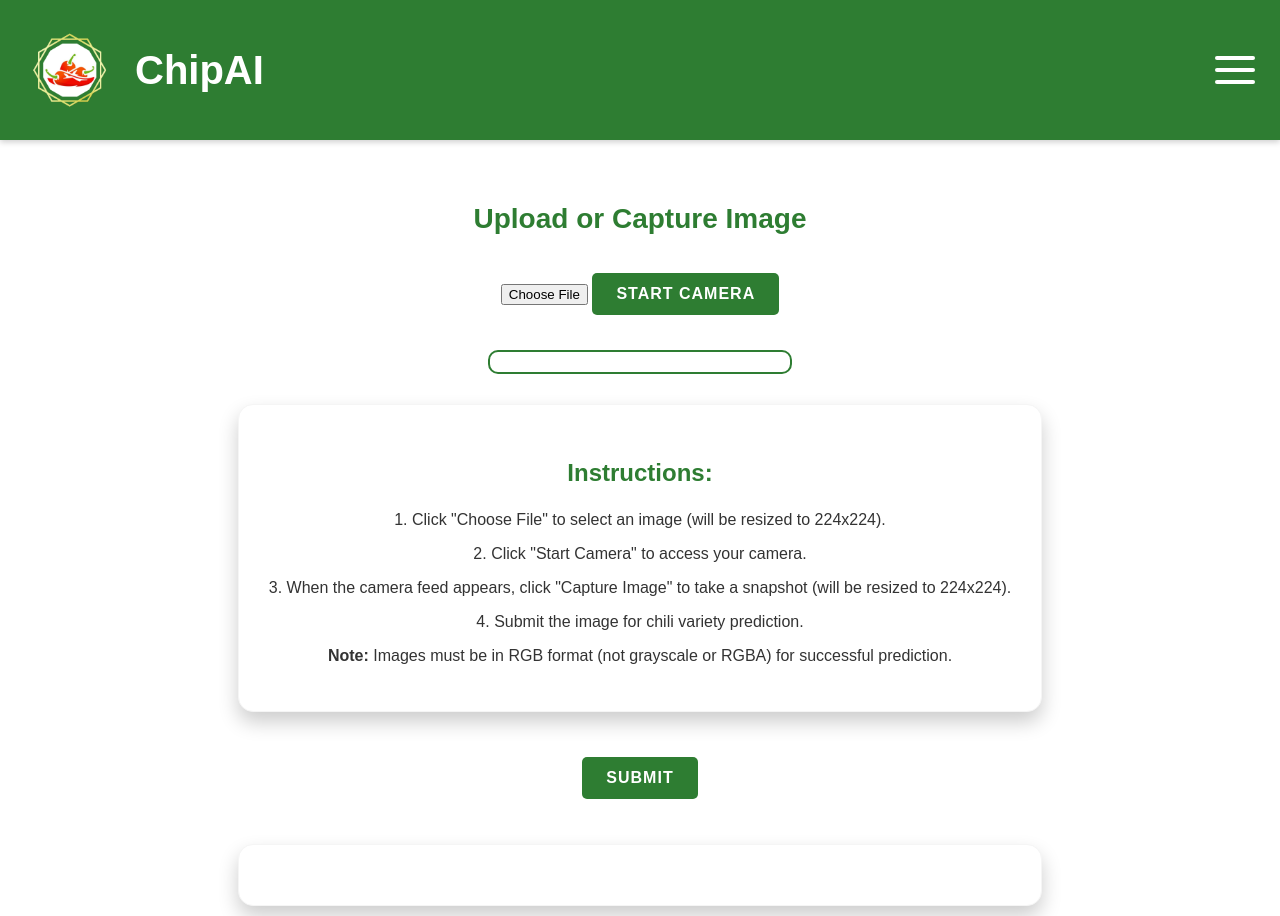
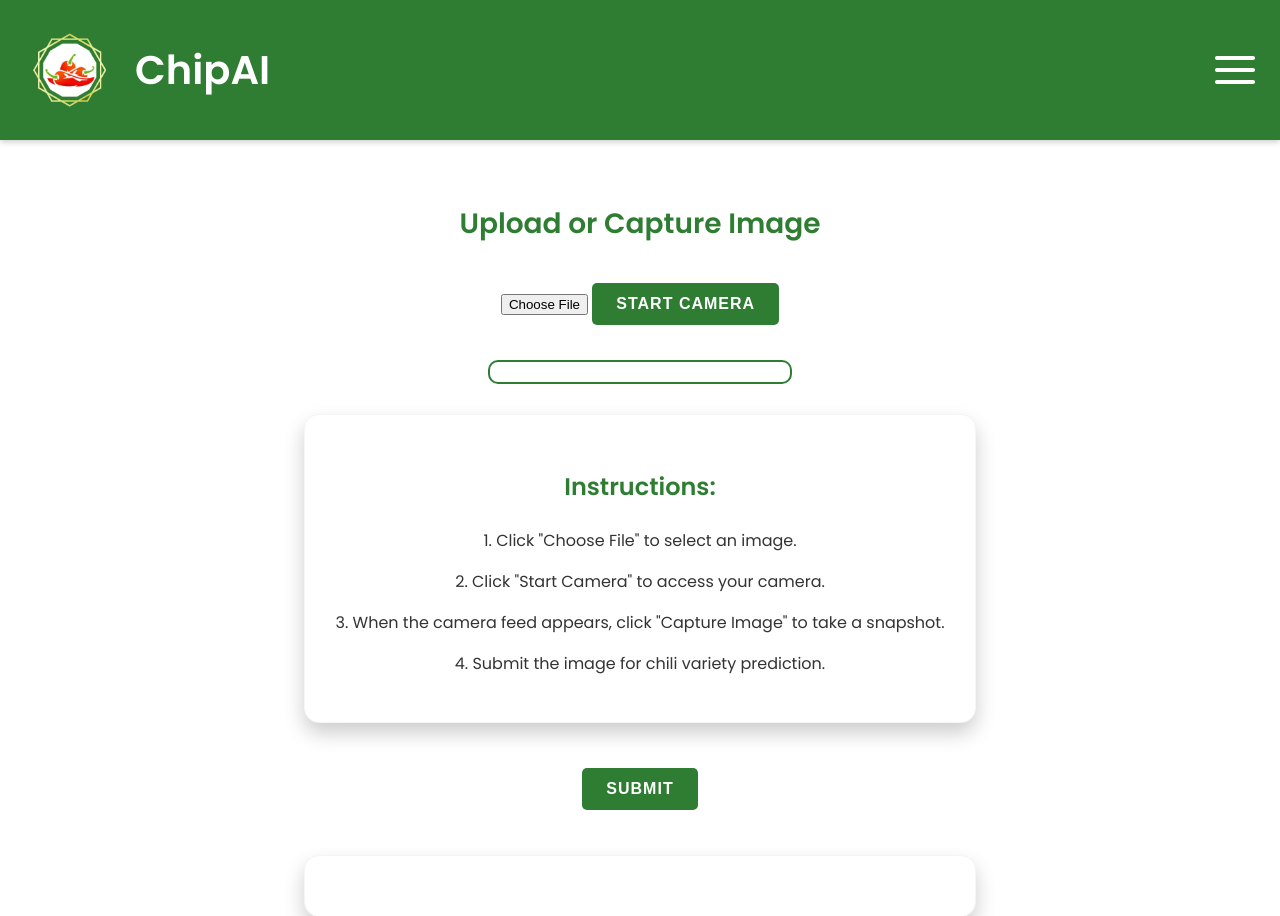
Before and after one commit to ejbaslot/ChipAI, a Flask app: page /ai in a window 1280 px wide. Shown: the top 916 px of the page. Run offline with Flask 3, Linux system fonts and the light colour scheme; the visitor is signed in with stand-in values (Sample User, id 1); some libraries are stand-ins or nearby versions.

Commit message:
fix prediction

```diff
--- a/ChipAI/app.py
+++ b/ChipAI/app.py
@@ -76,7 +76,11 @@ IMAGE_MAPPING = {
 # Consolidated image preprocessing function
 def preprocess_image(image_stream):
     try:
-        img = Image.open(image_stream).convert("RGB")  # Convert to RGB
+        img = Image.open(image_stream)  # Load image in its original format
+        # Convert to RGB if not already RGB
+        if img.mode != 'RGB':
+            logger.info("Converting image from mode %s to RGB", img.mode)
+            img = img.convert("RGB")
         img_array = np.array(img, dtype=np.float32)  # Convert to numpy array, keep raw pixel values
         img_array = np.expand_dims(img_array, axis=0)  # Add batch dimension
         logger.info("Image processed: shape=%s", img_array.shape)
@@ -114,15 +118,7 @@ def predict_chili_variety(image_stream):
             logger.error("Input shape %s does not match model expected shape %s", img_array.shape, expected_shape)
             return {
                 "label": "Error processing the image",
-                "error": f"Input shape {img_array.shape} does not match model expected shape {expected_shape}. Ensure your image is a 224x224 RGB image (not grayscale or RGBA)."
-            }
-
-        # Verify channel count (should be redundant due to RGB conversion)
-        if img_array.shape[-1] != 3:
-            logger.error("Image has %d channels, expected 3 (RGB)", img_array.shape[-1])
-            return {
-                "label": "Error processing the image",
-                "error": f"Image has {img_array.shape[-1]} channels, but Teachable Machine model expects 3 (RGB). Ensure your image is in RGB format (not grayscale or RGBA)."
+                "error": f"Input shape {img_array.shape} does not match model expected shape {expected_shape}. Ensure your image is a 224x224 image."
             }
 
         # Set input tensor
--- a/ChipAI/templates/AI.html
+++ b/ChipAI/templates/AI.html
@@ -1,3 +1,11 @@
+<!DOCTYPE html>
+<html lang="en">
+<head>
+    <meta charset="UTF-8">
+    <meta name="viewport" content="width=device-width, initial-scale=1.0">
+    <title>ChipAI - Chili Prediction</title>
+    <link href="https://fonts.googleapis.com/css2?family=Poppins:wght@400;600&display=swap" rel="stylesheet">
+</head>
 <body>
     <header>
         <div class="header-left">
@@ -35,11 +43,10 @@
 
         <div class="instructions content-card">
             <h3>Instructions:</h3>
-            <p>1. Click "Choose File" to select an image (will be resized to 224x224).</p>
+            <p>1. Click "Choose File" to select an image.</p>
             <p>2. Click "Start Camera" to access your camera.</p>
-            <p>3. When the camera feed appears, click "Capture Image" to take a snapshot (will be resized to 224x224).</p>
+            <p>3. When the camera feed appears, click "Capture Image" to take a snapshot.</p>
             <p>4. Submit the image for chili variety prediction.</p>
-            <p><strong>Note:</strong> Images must be in RGB format (not grayscale or RGBA) for successful prediction.</p>
         </div>
 
         <button class="btn" id="submitBtn" disabled>Submit</button>
@@ -490,7 +497,7 @@
                 snapshot.style.display = 'block';
                 submitBtn.disabled = false;
                 deleteImageButton.style.display = 'inline-block';
-            predictionResult.innerHTML = '<p style="color:green;">Image captured and resized to 224x224. Ensure it is RGB for best results.</p>';
+                predictionResult.innerHTML = '<p style="color:green;">Image captured and resized to 224x224.</p>';
             } catch (error) {
                 console.error('Error capturing image:', error);
                 predictionResult.innerHTML = '<p style="color:red;">Failed to capture image.</p>';
@@ -510,6 +517,12 @@
         fileInput.addEventListener('change', async (event) => {
             const file = event.target.files[0];
             if (file) {
+                // Check file size (5MB limit)
+                if (file.size > 5 * 1024 * 1024) {
+                    predictionResult.innerHTML = '<p style="color:red;">File too large. Maximum size is 5MB.</p>';
+                    fileInput.value = ''; // Clear the input
+                    return;
+                }
                 try {
                     const imageUrl = URL.createObjectURL(file);
                     const resizedBlob = await resizeImage(imageUrl, 224);
@@ -517,7 +530,7 @@
                     snapshot.style.display = 'block';
                     submitBtn.disabled = false;
                     deleteImageButton.style.display = 'inline-block';
-                predictionResult.innerHTML = '<p style="color:green;">Image selected and resized to 224x224. Ensure it is RGB for best results.</p>';
+                    predictionResult.innerHTML = '<p style="color:green;">Image selected and resized to 224x224.</p>';
                 } catch (error) {
                     console.error('Error processing selected image:', error);
                     predictionResult.innerHTML = '<p style="color:red;">Failed to process selected image.</p>';
@@ -563,7 +576,7 @@
                 if (result.error) {
                     predictionResult.innerHTML = `
                         <p style="color:red;">Error: ${result.error}</p>
-                    <p>Ensure your image is in RGB format (not grayscale or RGBA). Use an image editor to convert if needed.</p>`;
+                        <p>Ensure your image is a valid 224x224 image.</p>`;
                     return;
                 }
 
@@ -582,7 +595,7 @@
                 predictionResult.innerHTML = `
                     <p>No chili detected in the image.</p>
                     <p>Confidence: ${confidence}%</p>
-                <p>Please try another RGB image resized to 224x224.</p>`;
+                    <p>Please try another 224x224 image.</p>`;
                 return;
             }
 
@@ -624,3 +637,4 @@
         }
     </script>
 </body>
+</html>
```
Lines whose indentation alone changed are shown as unchanged.
